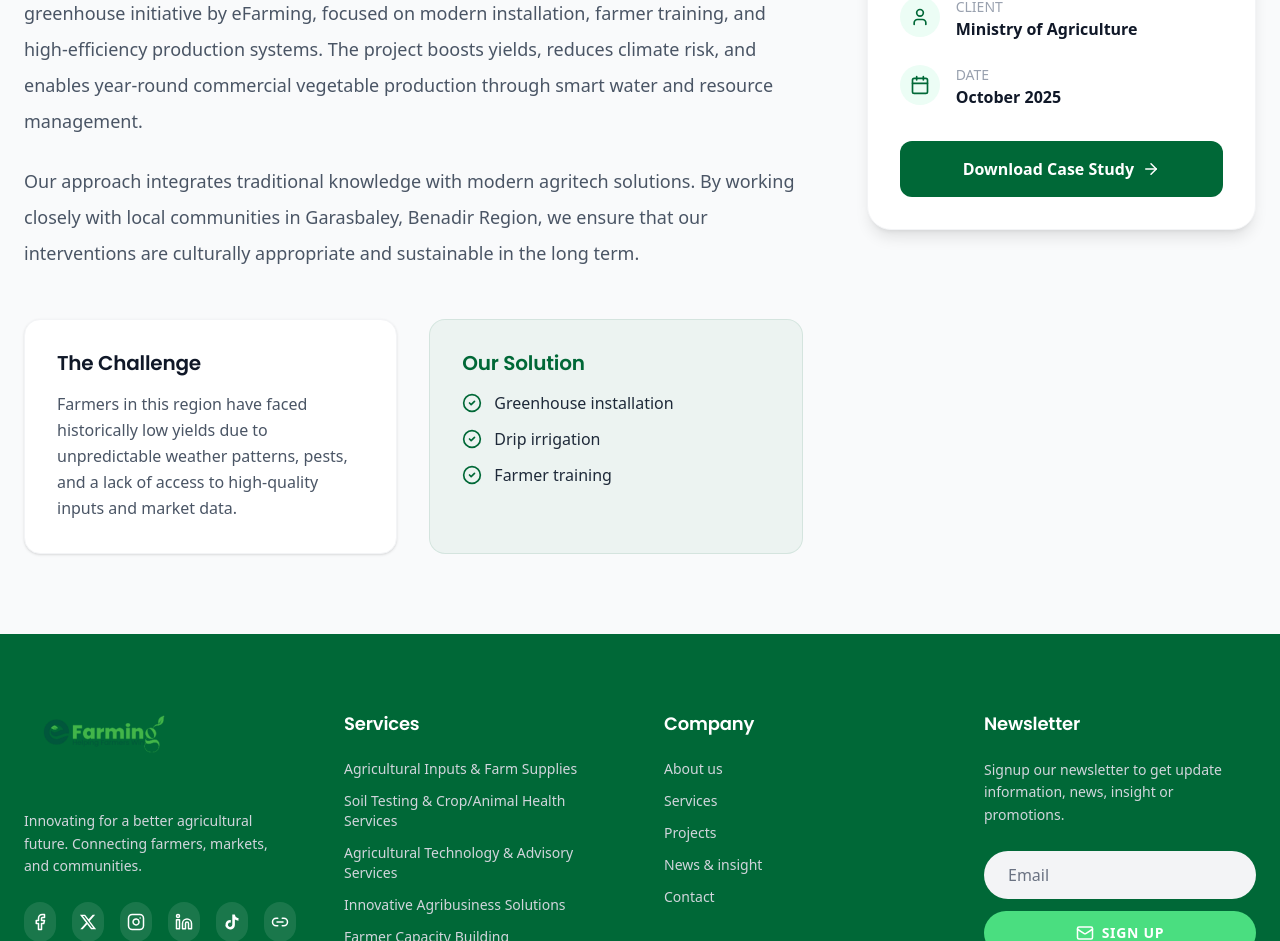
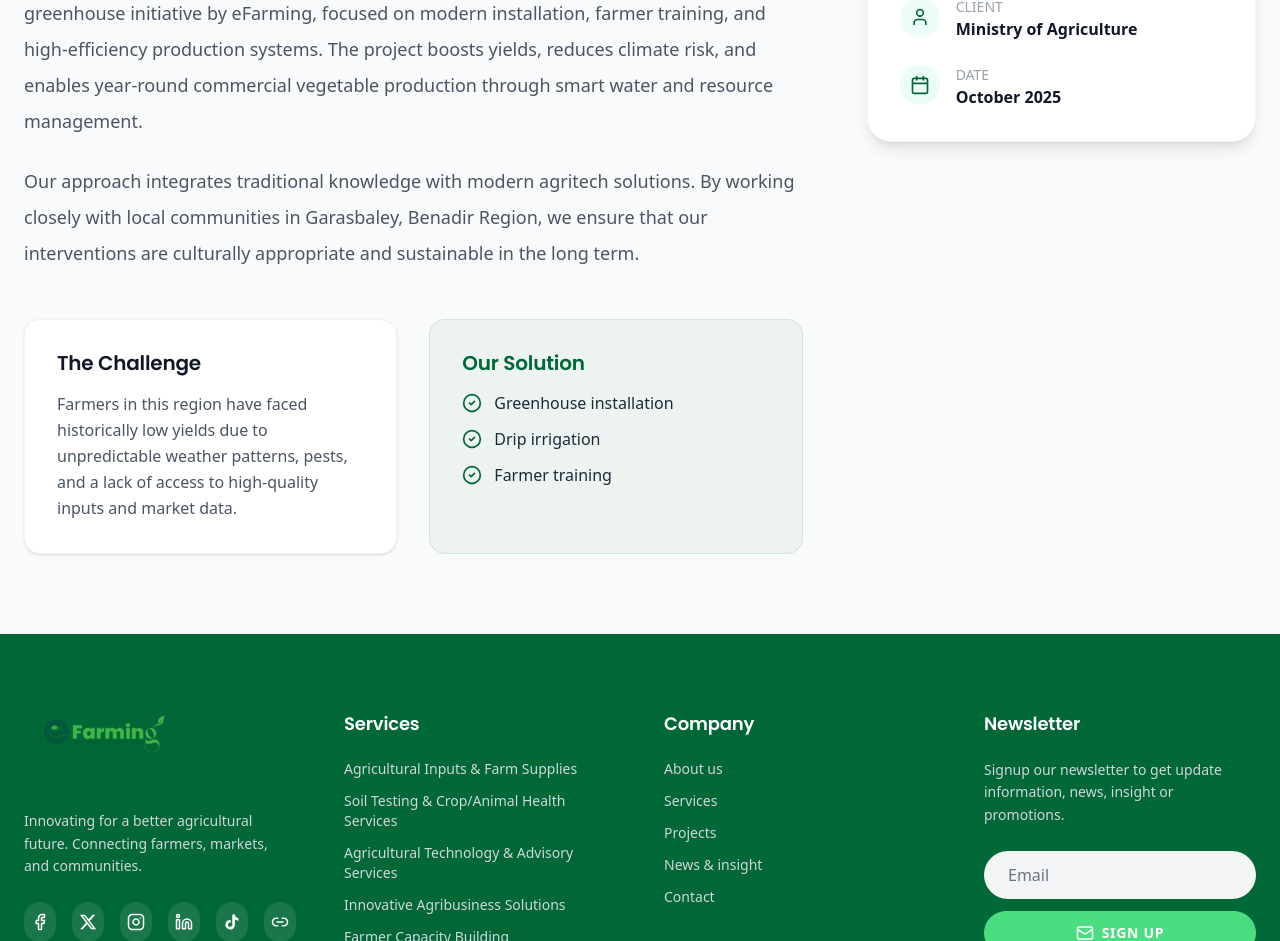
Before and after one commit to Caadil123/eFarmingSom, a Next.js app: page /projects/single-project in a window 1280 px wide. Shown: the part 1675-2616 px from the top of the page. Built offline with nearby package versions, Linux system fonts and the light colour scheme.

Commit message:
updated the efarmingconnect and single project pages

```diff
--- a/app/pages/efarmingConnect/page.tsx
+++ b/app/pages/efarmingConnect/page.tsx
@@ -46,16 +46,16 @@ export default function EFarmingConnectPage() {
 
                             <div className="flex flex-col sm:flex-row gap-4 pt-4">
                                 <Link
-                                    href="/marketplace"
+                                    href="#"
                                     className="bg-white text-primary px-8 py-4 rounded-xl font-bold flex items-center justify-center gap-2 hover:bg-secondary transition-all shadow-lg hover:shadow-xl transform hover:-translate-y-1"
                                 >
                                     Explore Marketplace
                                     <ArrowRight size={20} />
                                 </Link>
-                                <button className="bg-white/20 backdrop-blur-md text-white px-8 py-4 rounded-xl font-bold flex items-center justify-center gap-2 hover:bg-white/30 transition-all border border-white/30 shadow-lg group">
+                                {/* <button className="bg-white/20 backdrop-blur-md text-white px-8 py-4 rounded-xl font-bold flex items-center justify-center gap-2 hover:bg-white/30 transition-all border border-white/30 shadow-lg group">
                                     <Bot size={20} className="group-hover:scale-110 transition-transform" />
                                     Ask AI Assistant
-                                </button>
+                                </button> */}
                             </div>
                         </div>
 
@@ -269,16 +269,16 @@ export default function EFarmingConnectPage() {
                     </p>
                     <div className="flex flex-col sm:flex-row justify-center gap-4">
                         <Link
-                            href="/register"
+                            href="/contact"
                             className="bg-secondary text-primary px-8 py-3.5 rounded-full font-bold flex items-center justify-center gap-2 hover:bg-white transition-colors shadow-lg"
                         >
                             Get Started Today
                             <CheckCircle size={18} />
                         </Link>
-                        <button className="bg-white/20 backdrop-blur-md text-white border border-white/40 px-8 py-3.5 rounded-full font-bold flex items-center justify-center gap-2 hover:bg-white/30 transition-colors shadow-lg">
+                        {/* <button className="bg-white/20 backdrop-blur-md text-white border border-white/40 px-8 py-3.5 rounded-full font-bold flex items-center justify-center gap-2 hover:bg-white/30 transition-colors shadow-lg">
                             <MessageCircle size={18} />
                             Try AI Assistant
-                        </button>
+                        </button> */}
                     </div>
                 </div>
             </section>
--- a/app/projects/single-project/page.tsx
+++ b/app/projects/single-project/page.tsx
@@ -191,10 +191,6 @@ export default function SingleProjectPage() {
                                         </div>
                                     </div>
                                 </div>
-                                <button className="w-full mt-8 bg-primary hover:bg-emerald-800 text-white font-bold py-4 rounded-xl transition-all flex items-center justify-center gap-2 group">
-                                    Download Case Study
-                                    <ArrowRight size={18} className="group-hover:translate-x-1 transition-transform" />
-                                </button>
                             </div>
                         </div>
                     </div>
```
